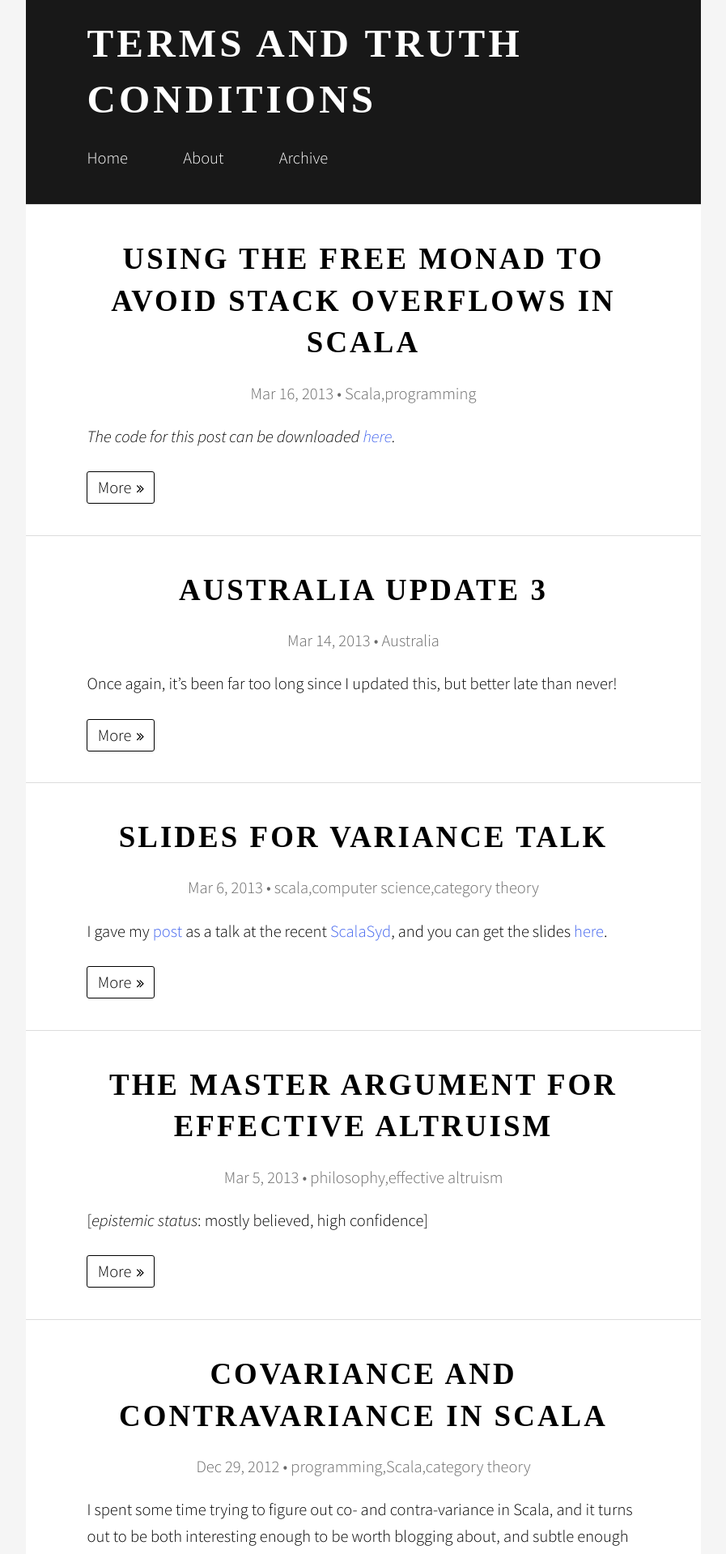
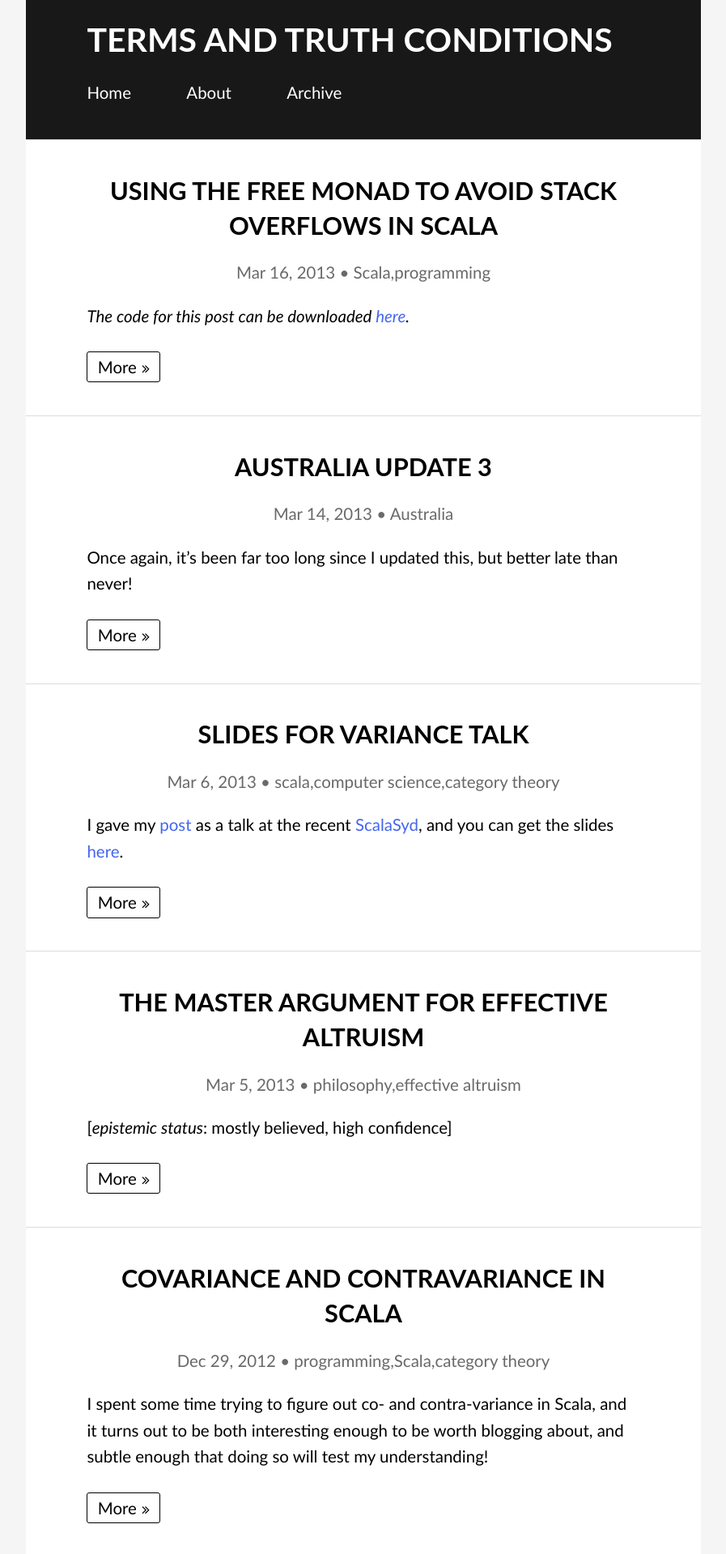
Before and after one commit to michaelpj/termsandtruthconditions, a Jekyll site: the page built from index.html, in a window 1280 px wide. Shown: the top 1919 px of the page at 81% size, without its empty margins (191-1088 px from the left). Built offline with Jekyll 4.4.1, drawn with Linux system fonts in a browser that asks for light colours; nearby versions of some CDN libraries; some web fonts are replaced; Markdown is read by kramdown in place of the engine named in the settings.

Commit message:
Tweak header fonts and styles

```diff
--- a/css/basic.css
+++ b/css/basic.css
@@ -1,5 +1,5 @@
 body {
-    font-family: "Source Sans Pro", "Calibri", "Helvetica", sans-serif;
+    font-family: "Sorts Mill Goudy", "Calibri", "Helvetica", sans-serif;
     font-weight: 300;
     font-size: 1.4em;
     line-height: 1.6em;
@@ -8,10 +8,9 @@ body {
 }
 
 h1, h2, h3, h4, h5, h6 {
-    font-family: "Gentium Basic", serif;
+    font-family: "Lato", sans-serif;
     margin: 0;
     text-transform: uppercase;
-    letter-spacing: .1em;
 }
 
 a, a#selected {
@@ -46,7 +45,6 @@ nav li {
 }
 
 h1 a, h2 a {
-    font-size: 1.2em;
     line-height: 1.4em;
 }
 
```
